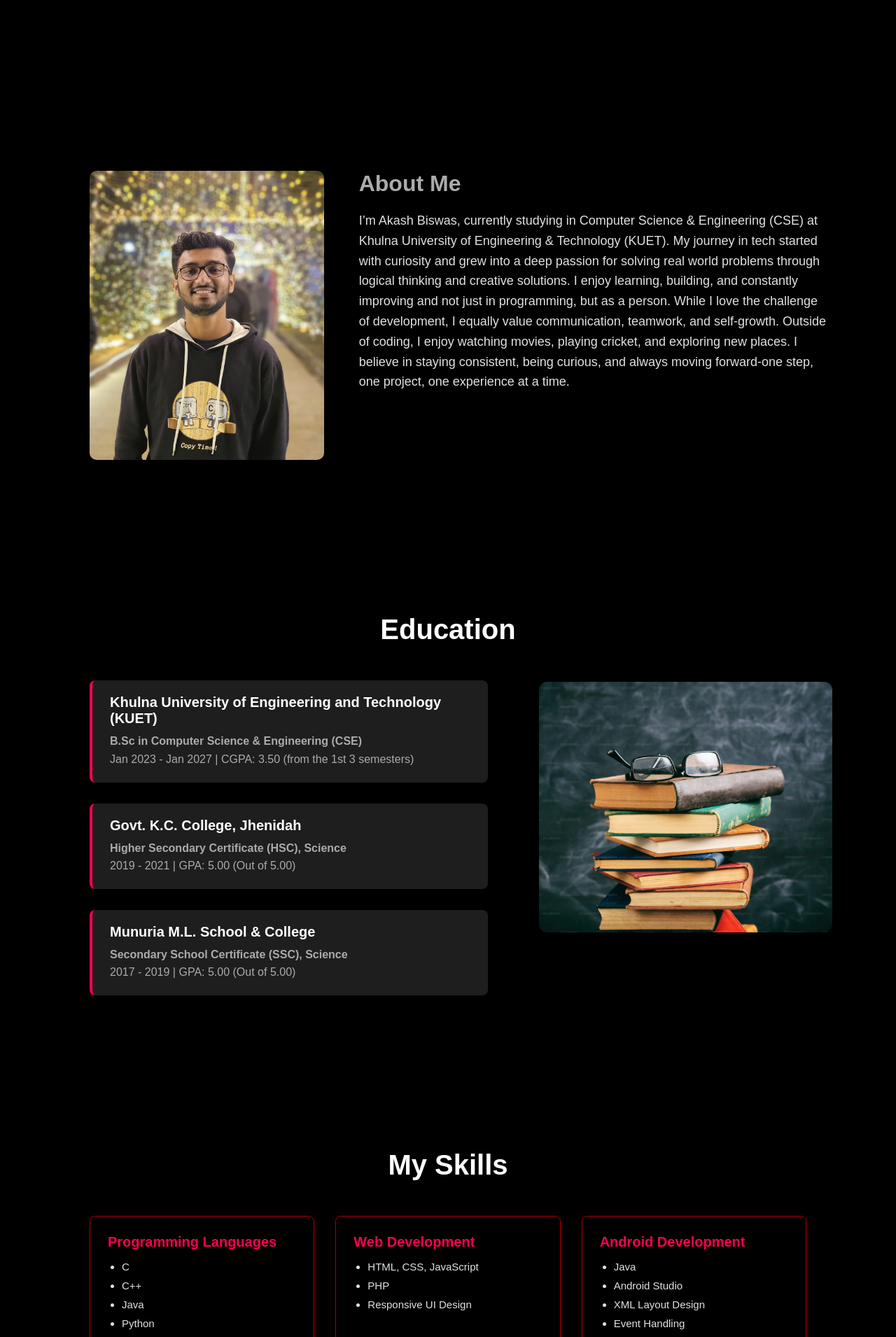
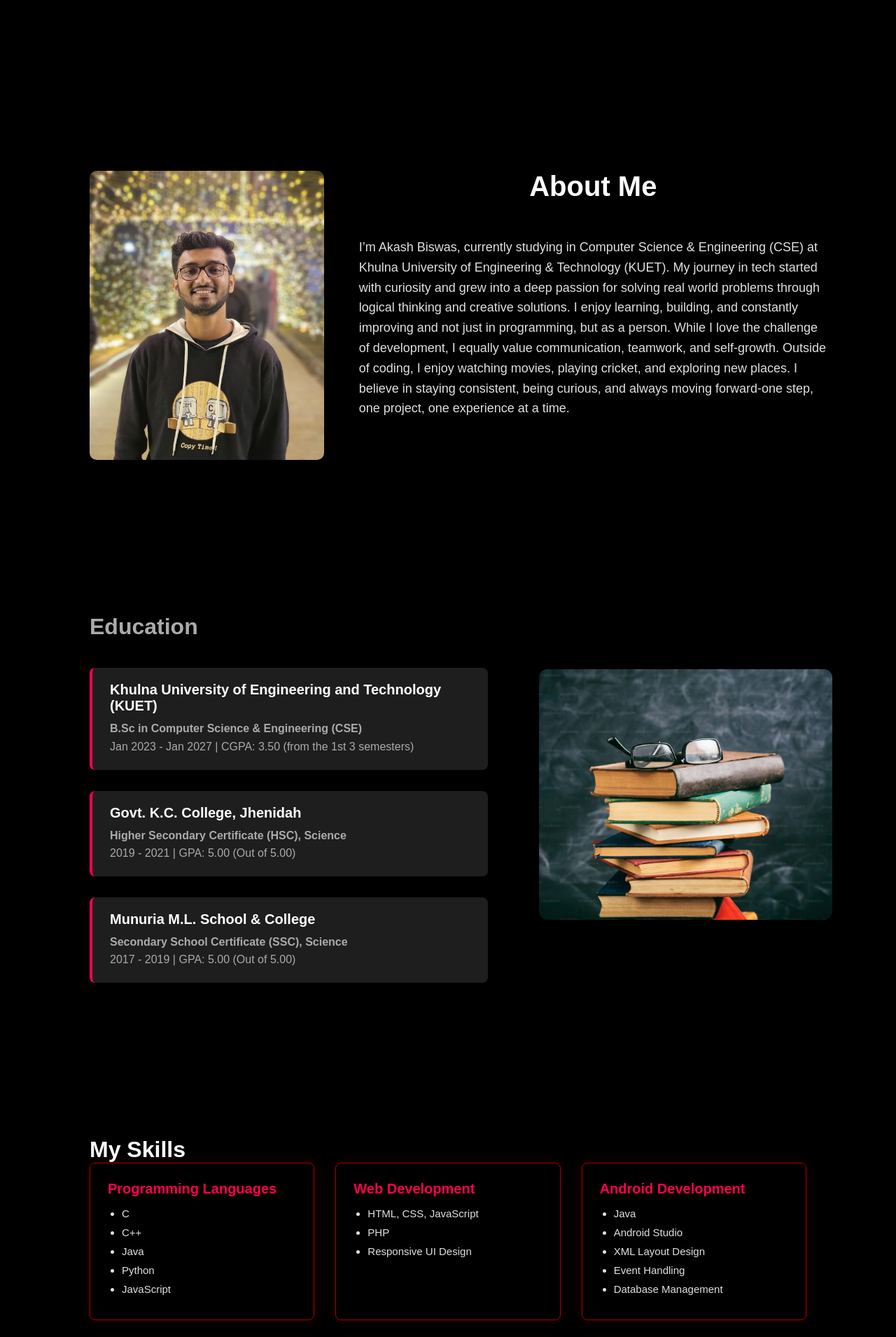
Before and after one commit to akash-kumar-biswas/Portfolio-Website, a PHP site: page / in a window 1280 px wide. Shown: the part 724-2634 px from the top of the page at 70% size. Run offline with PHP 8.4, Linux system fonts and the light colour scheme.

Commit message:
update about section subtitle in css file

```diff
--- a/style.css
+++ b/style.css
@@ -151,7 +151,7 @@ nav ul li a:hover:after{
     left: 30px;
 }
 
-.sub-title {
+.sub-title-about{
     text-align: center;
     font-size: 40px;
     font-weight: 700;
```
